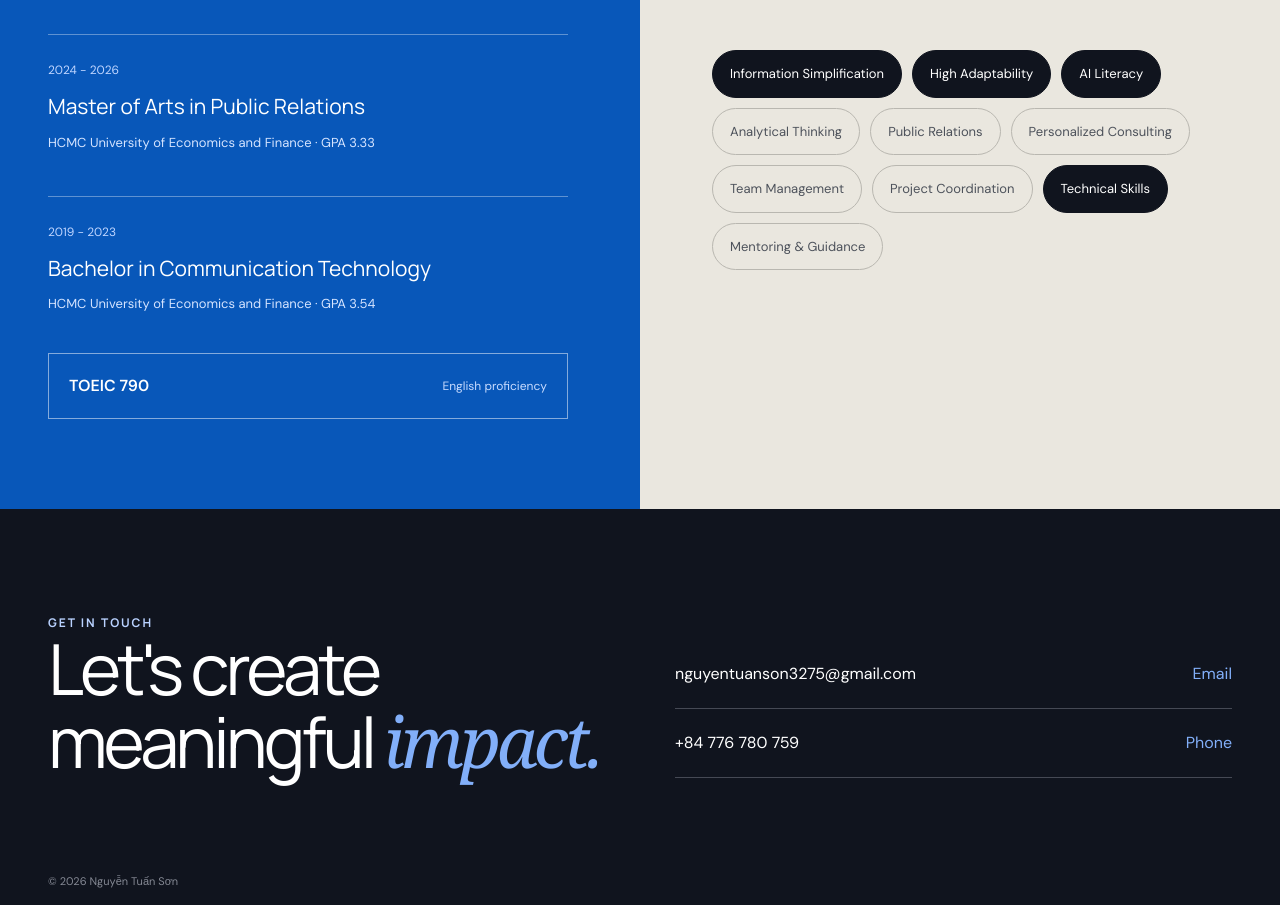
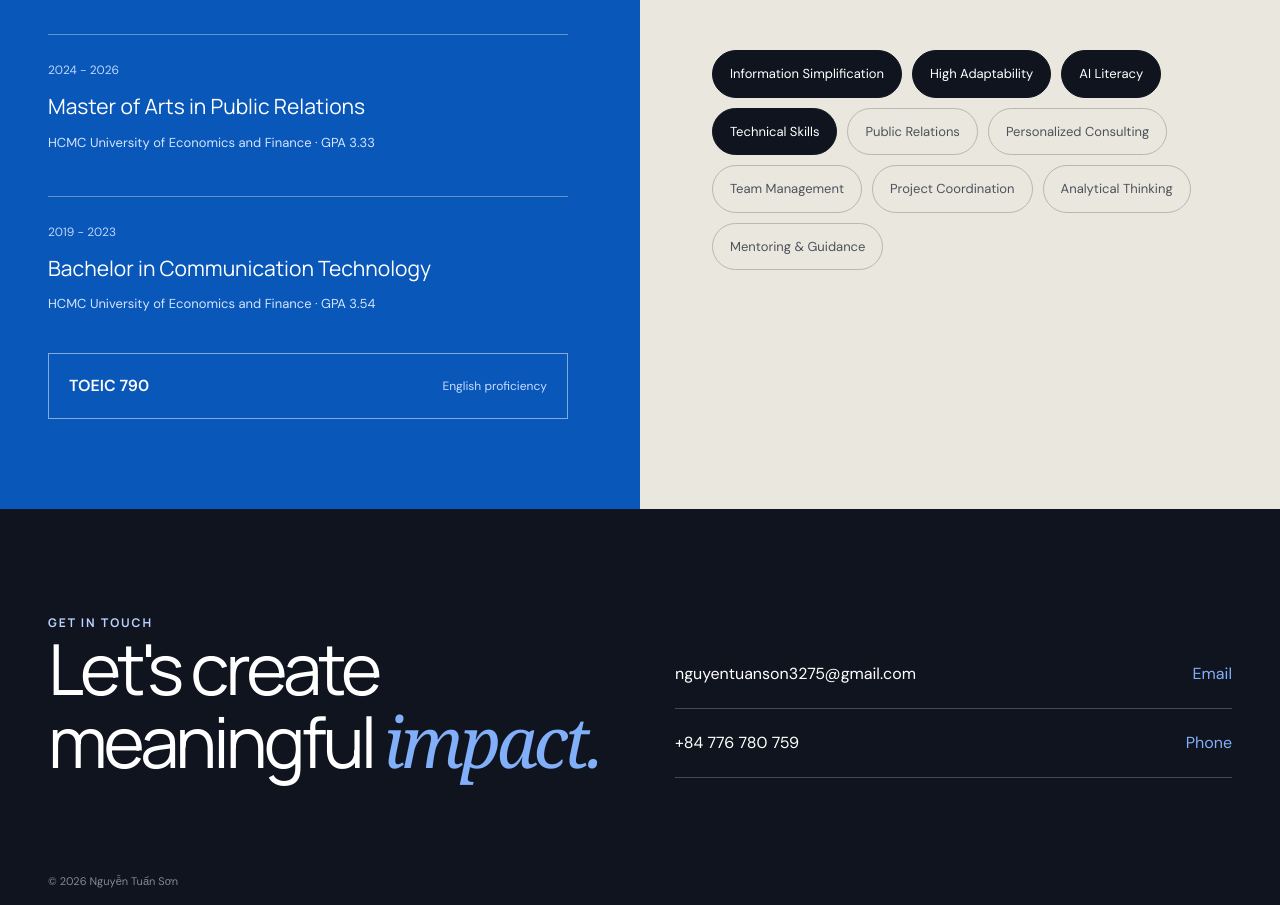
Before and after one commit to lightseekers3275-art/nguyen-tuan-son-cv, a Next.js app: page / in a window 1280 px wide. Shown: the part 3176-4081 px from the top of the page. Built offline with nearby package versions, Linux system fonts and the light colour scheme.

Commit message:
Reorder Technical and Analytical skills

```diff
--- a/app/page.tsx
+++ b/app/page.tsx
@@ -38,12 +38,12 @@ const skills = [
   "Information Simplification",
   "High Adaptability",
   "AI Literacy",
-  "Analytical Thinking",
+  "Technical Skills",
   "Public Relations",
   "Personalized Consulting",
   "Team Management",
   "Project Coordination",
-  "Technical Skills",
+  "Analytical Thinking",
   "Mentoring & Guidance",
 ];
 
```
